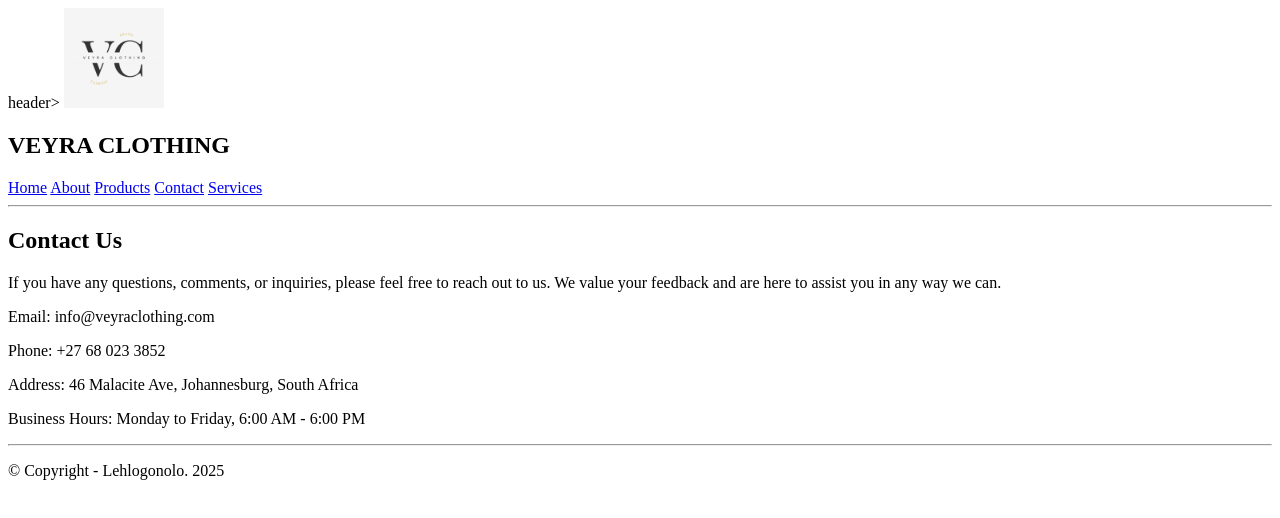
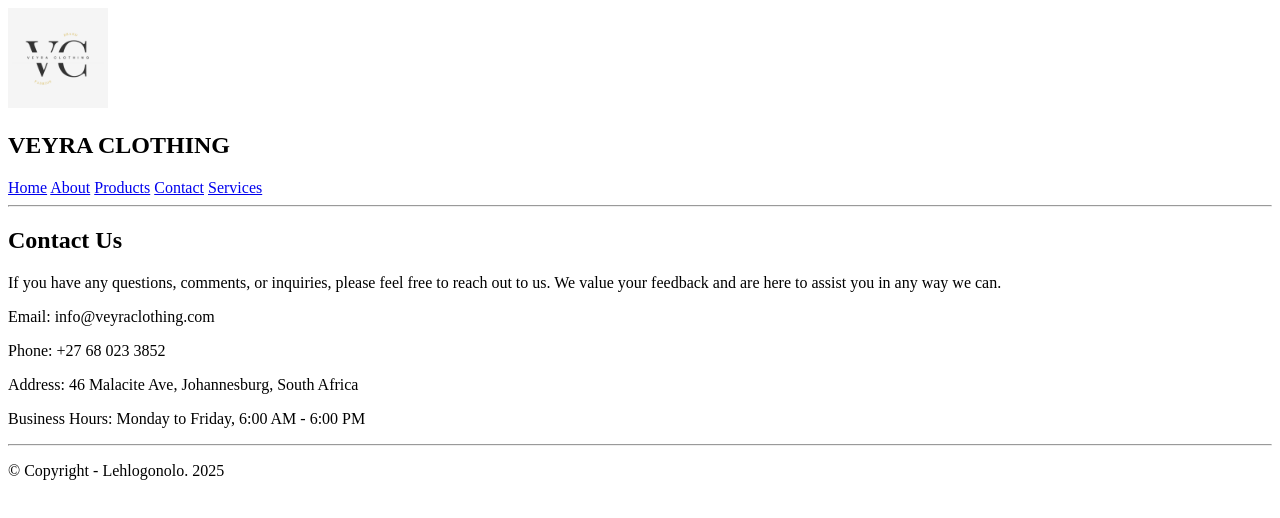
Before and after one commit to LehlogonoloMokadikwa-2/wede-part-1-assignmet-1, a plain HTML site: page Websites/Contact.html in a window 1280 px wide. Drawn offline with Linux system fonts and the light colour scheme.

Commit message:
second commit

```diff
--- a/Websites/Contact.html
+++ b/Websites/Contact.html
@@ -7,7 +7,7 @@
 
 </head>
 <body>
-    header>
+    <header>
         <img src="Images/Veyra_clothing_logo.png" alt="Logo for Veyra Clothing featuring large stylized letters VC with words Veyra Clothing across the center, Brand above and Fashion below in gold text, set against a clean white background with a modern and elegant tone." width="100px">
         <nav>
             <h1>VEYRA CLOTHING</h1>
@@ -26,6 +26,8 @@
         <p>Phone: +27 68 023 3852</p>
         <p>Address: 46 Malacite Ave, Johannesburg, South Africa</p>
         <p>Business Hours: Monday to Friday, 6:00 AM - 6:00 PM</p>
+
+
         </main>
         <hr>
 
--- /dev/null
+++ b/Websites/styleindex.css
@@ -0,0 +1,5 @@
+* {
+    margin: 0;
+    padding: 0;
+    box-sizing: border-box;
+}
```
Also changed, not shown: Websites/About.html (+1 -0 lines), 3 other files.
